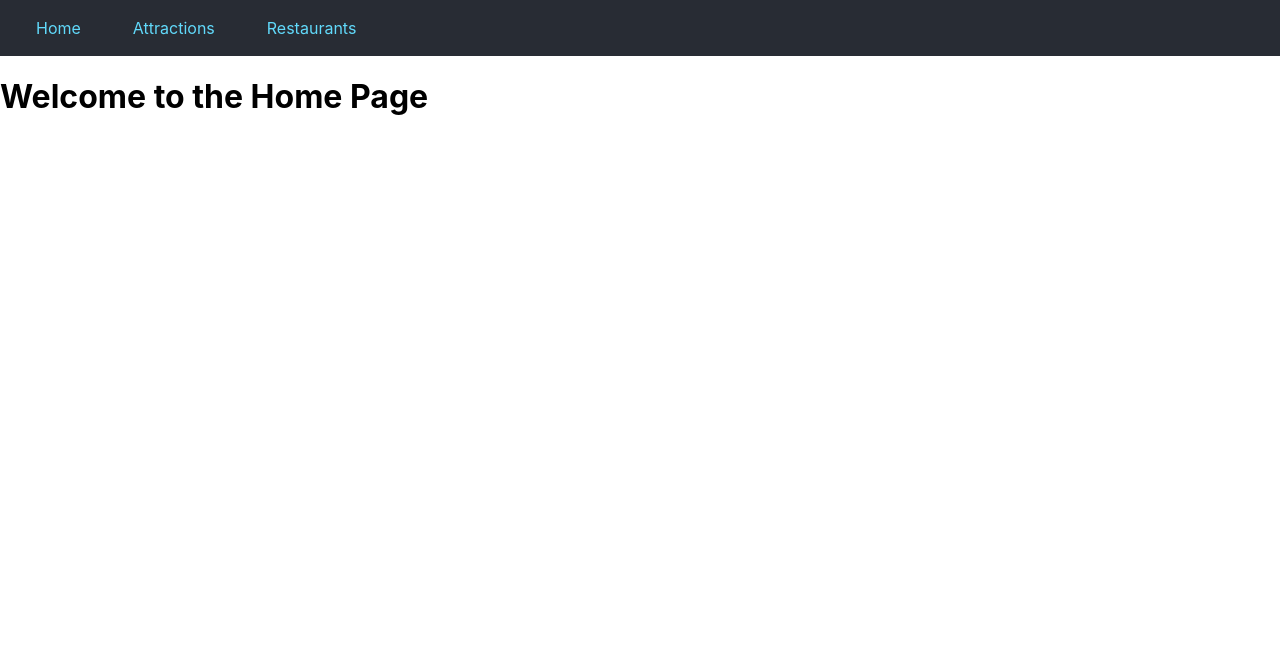
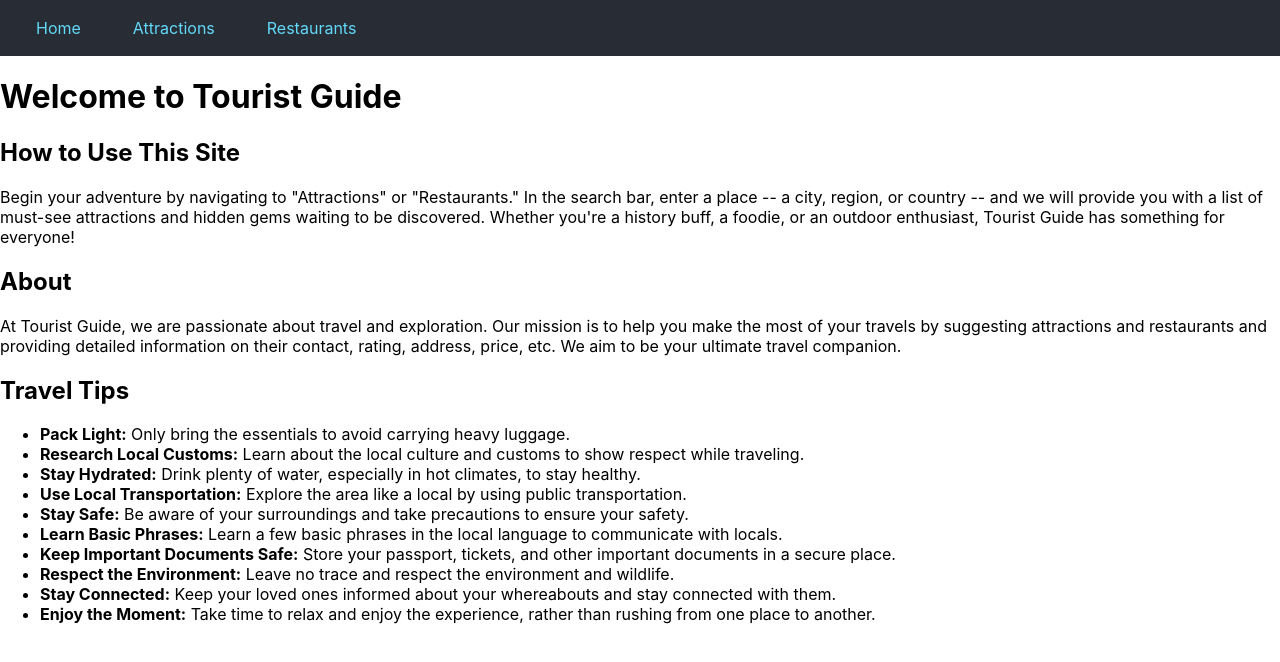
Before and after one commit to giannagiato/final-project-giannalauren, a React (Create React App) app: page / in a window 1280 px wide. Shown: the top 662 px of the page. Built offline with nearby package versions, Linux system fonts and the light colour scheme.

Commit message:
home page paragraphs

```diff
--- a/src/Home.js
+++ b/src/Home.js
@@ -1,7 +1,28 @@
 import React from 'react';
 
 function Home() {
-  return <h1>Welcome to the Home Page</h1>;
+  return (
+    <div>
+    <h1>Welcome to Tourist Guide</h1>
+    <h2>How to Use This Site</h2>
+    <p>Begin your adventure by navigating to "Attractions" or "Restaurants." In the search bar, enter a place -- a city, region, or country -- and we will provide you with a list of must-see attractions and hidden gems waiting to be discovered. Whether you're a history buff, a foodie, or an outdoor enthusiast, Tourist Guide has something for everyone!</p>
+    <h2>About</h2>
+    <p>At Tourist Guide, we are passionate about travel and exploration. Our mission is to help you make the most of your travels by suggesting attractions and restaurants and providing detailed information on their contact, rating, address, price, etc. We aim to be your ultimate travel companion.</p>
+    <h2>Travel Tips</h2>
+    <ul>
+        <li><strong>Pack Light:</strong> Only bring the essentials to avoid carrying heavy luggage.</li>
+        <li><strong>Research Local Customs:</strong> Learn about the local culture and customs to show respect while traveling.</li>
+        <li><strong>Stay Hydrated:</strong> Drink plenty of water, especially in hot climates, to stay healthy.</li>
+        <li><strong>Use Local Transportation:</strong> Explore the area like a local by using public transportation.</li>
+        <li><strong>Stay Safe:</strong> Be aware of your surroundings and take precautions to ensure your safety.</li>
+        <li><strong>Learn Basic Phrases:</strong> Learn a few basic phrases in the local language to communicate with locals.</li>
+        <li><strong>Keep Important Documents Safe:</strong> Store your passport, tickets, and other important documents in a secure place.</li>
+        <li><strong>Respect the Environment:</strong> Leave no trace and respect the environment and wildlife.</li>
+        <li><strong>Stay Connected:</strong> Keep your loved ones informed about your whereabouts and stay connected with them.</li>
+        <li><strong>Enjoy the Moment:</strong> Take time to relax and enjoy the experience, rather than rushing from one place to another.</li>
+    </ul>
+  </div>
+  );
 }
 
 export default Home;
```
